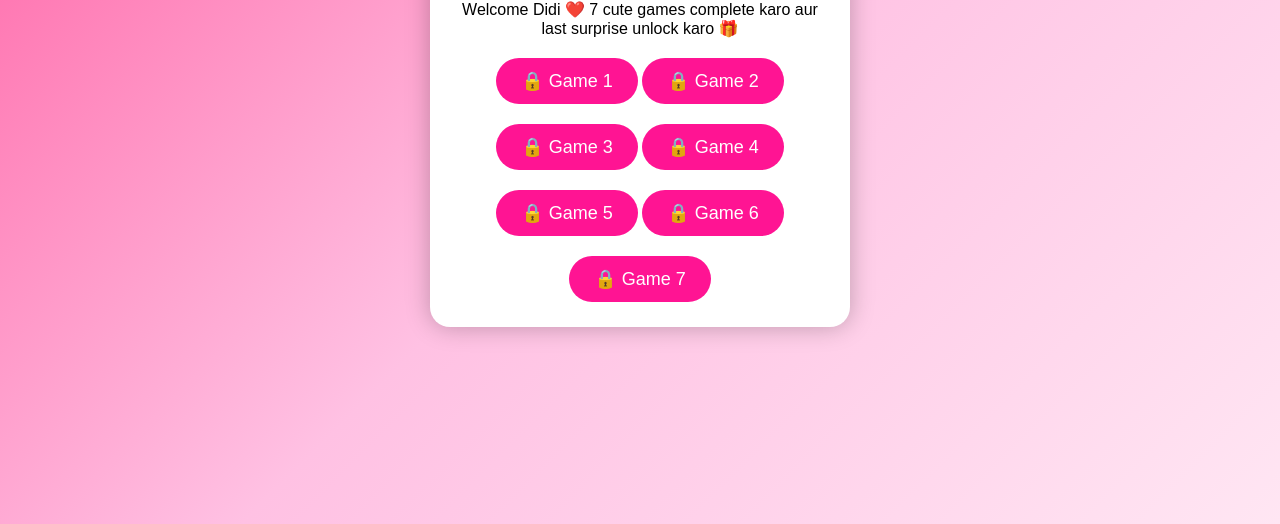
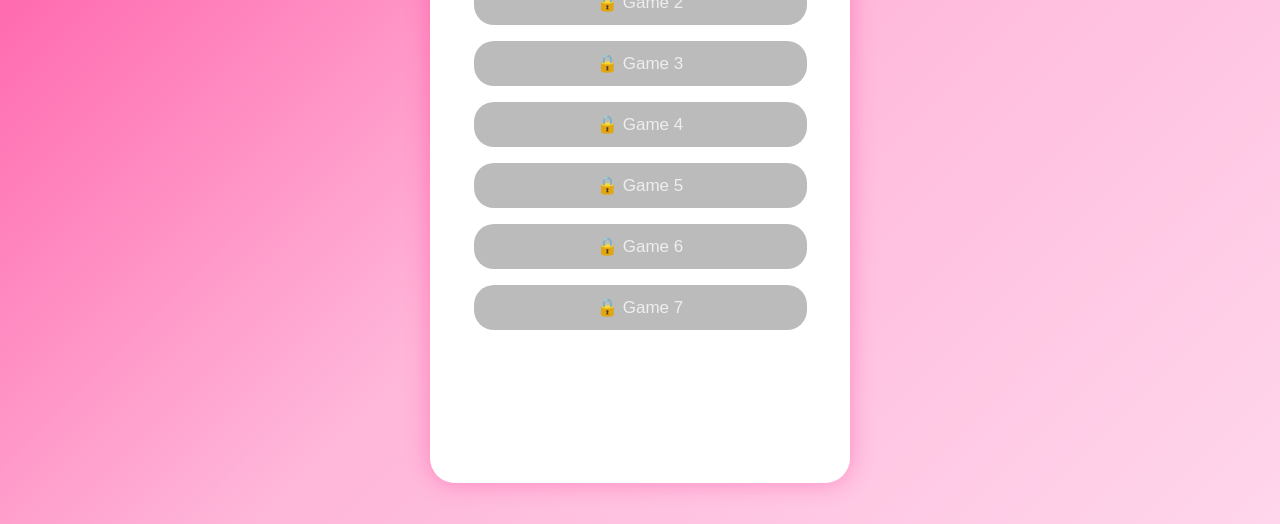
Before and after one commit to gauravkumar38566-hub/surprise-for-didi, a plain HTML site: page index.html in a window 1280 px wide. Shown: the part 276-800 px from the top of the page. Drawn offline with Linux system fonts and the light colour scheme.

Commit message:
style.css

```diff
--- a/style.css
+++ b/style.css
@@ -11,92 +11,59 @@ display:flex;
     justify-content:center;
     align-items:center;
     overflow:hidden;
-background:linear-gradient(135deg,#ff5fa2,#ffc1e3,#ffe6f3);
+    background:linear-gradient(135deg,#ff4fa0,#ffb6d9,#ffd6ec);
 }
 
 .card{
     width:90%;
     max-width:420px;
     background:white;
+    border-radius:25px;
     padding:25px;
-border-radius:20px;
     text-align:center;
-box-shadow:0 0 25px rgba(0,0,0,.25);
-z-index:2;
-animation:pop .8s;
+    box-shadow:0 0 25px rgba(255,0,120,0.3);
 }
 
 h1{
-color:#ff1493;
+    color:#ff3d8d;
     margin-bottom:15px;
 }
 
-#typewriter{
-font-size:18px;
-line-height:1.6;
-color:#444;
-min-height:180px;
-white-space:pre-line;
+p{
+    color:#555;
+    margin-bottom:20px;
+    line-height:1.5;
 }
 
+
 button{
-margin-top:20px;
-padding:12px 25px;
+    width:90%;
+    padding:12px;
+    margin:8px;
     border:none;
-border-radius:30px;
-background:#ff1493;
+    border-radius:20px;
+    font-size:17px;
+    background:linear-gradient(45deg,#ff4fa0,#ff8ac4);
     color:white;
-font-size:18px;
     cursor:pointer;
-transition:.3s;
+    transition:0.3s;
 }
+
 
 button:hover{
     transform:scale(1.05);
 }
 
-#playArea{
-position:relative;
-width:100%;
-height:300px;
-margin-top:15px;
-border-radius:15px;
-background:#ffe6f3;
-overflow:hidden;
+
+button:disabled{
+    background:#bbb;
+    color:#eee;
+    cursor:not-allowed;
+    transform:none;
 }
 
-.heart{
-position:absolute;
-font-size:28px;
-cursor:pointer;
-user-select:none;
+
+#gameArea{
+    margin-top:20px;
+    min-height:100px;
 }
-
-.floatHeart{
-position:fixed;
-font-size:24px;
-animation:floatUp 6s linear infinite;
-pointer-events:none;
-}
-
-@keyframes floatUp{
-0%{
-transform:translateY(110vh);
-opacity:0;
-}
-100%{
-transform:translateY(-120vh);
-opacity:1;
-}
-}
-
-@keyframes pop{
-from{
-transform:scale(.5);
-opacity:0;
-}
-to{
-transform:scale(1);
-opacity:1;
-}
-}
```
Lines whose indentation alone changed are shown as unchanged.
